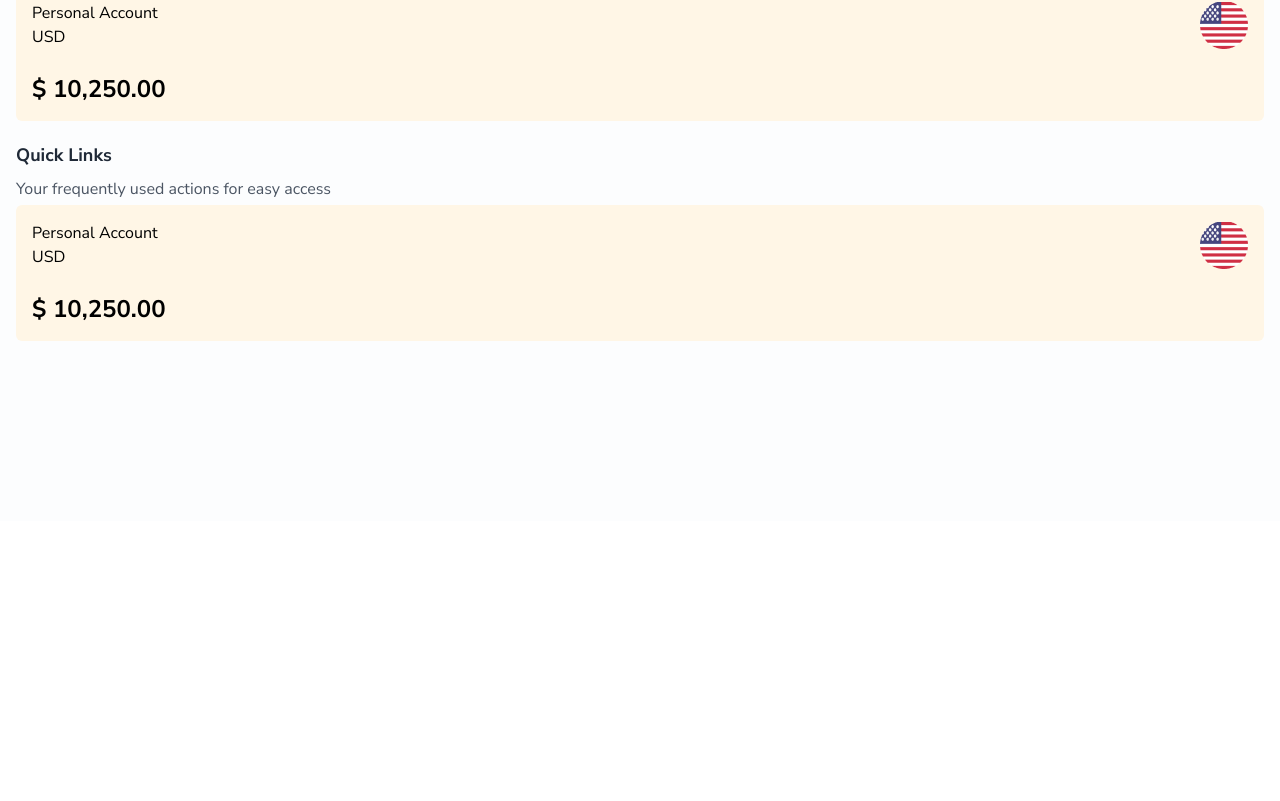
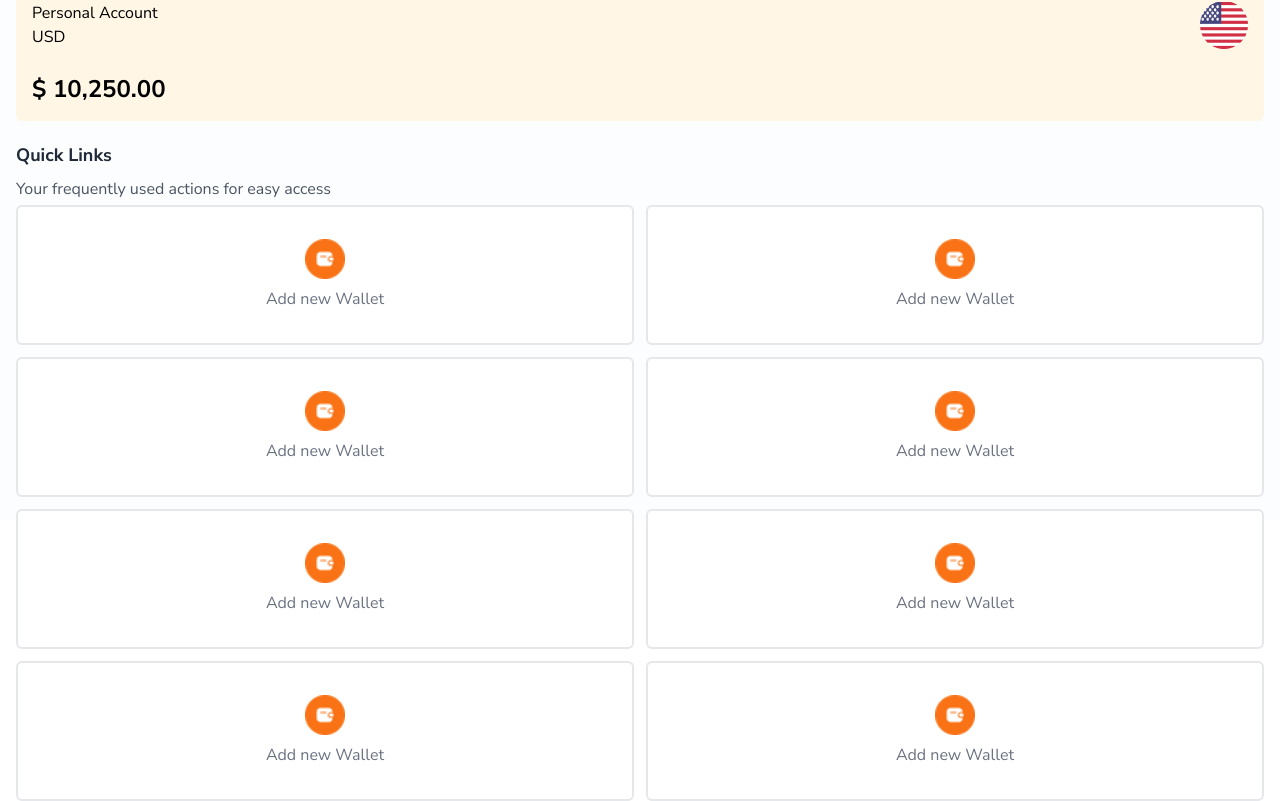
Before and after one commit to mendsalbert/GenioPay, a React (Create React App) app: page / in a window 1280 px wide. Shown: the part 279-1080 px from the top of the page. Before the commit the page ends 800 px from the top, so only its background shows below. Built offline with nearby package versions, Linux system fonts and the light colour scheme.

Commit message:
genopay ui

```diff
--- a/src/App.js
+++ b/src/App.js
@@ -81,16 +81,41 @@ const App = () => {
           <p className="text-md  text-gray-600 pt-1 pb-1 ">
             Your frequently used actions for easy access
           </p>
-          <div className="bg-[#FFF6E6] rounded-md w-full flex flex-col p-4 justify-between space-y-6">
-            <div className="flex flex-row justify-between items-center">
-              <div className="flex flex-col">
-                <p>Personal Account</p>
-                <p>USD</p>
-              </div>
-              <img src="/img/usd.png" />
+          <div className="grid grid-cols-2 gap-3">
+            <div className="bg-white text-center border-2 items-center justify-center space-y-2 rounded-md flex flex-col p-8">
+              <img src="/img/addwallet.png" className="w-10" />
+              <p className="text-gray-500  ">Add new Wallet</p>
             </div>
-            <div>
-              <p className="font-bold text-2xl">$ 10,250.00</p>
+            <div className="bg-white text-center border-2 items-center justify-center space-y-2 rounded-md flex flex-col p-8">
+              <img src="/img/addwallet.png" className="w-10" />
+              <p className="text-gray-500  ">Add new Wallet</p>
+            </div>
+
+            <div className="bg-white text-center border-2 items-center justify-center space-y-2 rounded-md flex flex-col p-8">
+              <img src="/img/addwallet.png" className="w-10" />
+              <p className="text-gray-500  ">Add new Wallet</p>
+            </div>
+            <div className="bg-white text-center border-2 items-center justify-center space-y-2 rounded-md flex flex-col p-8">
+              <img src="/img/addwallet.png" className="w-10" />
+              <p className="text-gray-500  ">Add new Wallet</p>
+            </div>
+
+            <div className="bg-white text-center border-2 items-center justify-center space-y-2 rounded-md flex flex-col p-8">
+              <img src="/img/addwallet.png" className="w-10" />
+              <p className="text-gray-500  ">Add new Wallet</p>
+            </div>
+            <div className="bg-white text-center border-2 items-center justify-center space-y-2 rounded-md flex flex-col p-8">
+              <img src="/img/addwallet.png" className="w-10" />
+              <p className="text-gray-500  ">Add new Wallet</p>
+            </div>
+
+            <div className="bg-white text-center border-2 items-center justify-center space-y-2 rounded-md flex flex-col p-8">
+              <img src="/img/addwallet.png" className="w-10" />
+              <p className="text-gray-500  ">Add new Wallet</p>
+            </div>
+            <div className="bg-white text-center border-2 items-center justify-center space-y-2 rounded-md flex flex-col p-8">
+              <img src="/img/addwallet.png" className="w-10" />
+              <p className="text-gray-500  ">Add new Wallet</p>
             </div>
           </div>
         </div>
```
